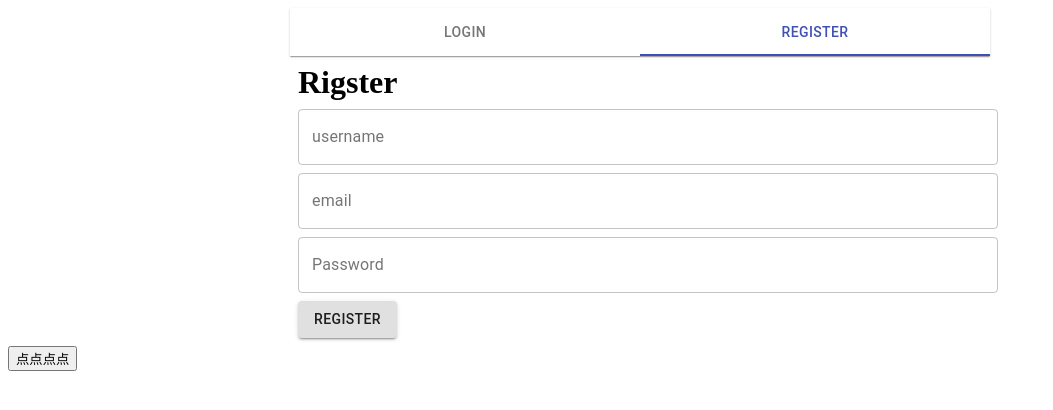
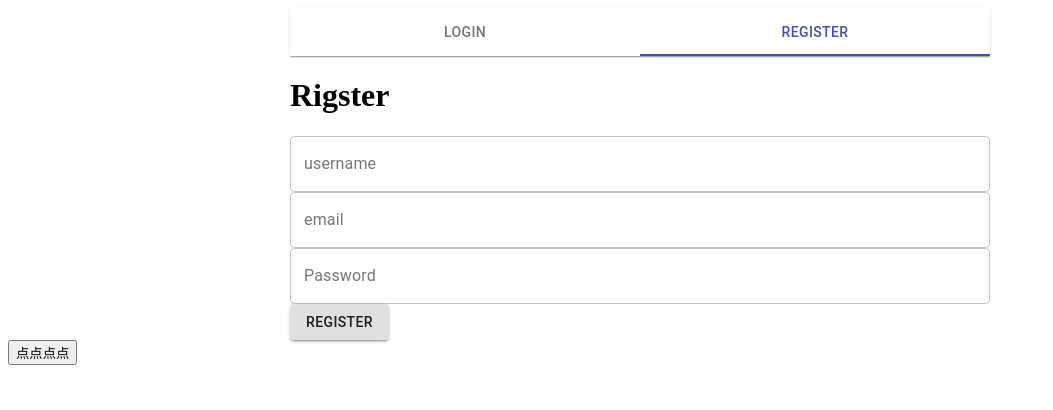
Before and after one commit to HappyXll/xLearnBlog, a React app: page /login in a window 1280 px wide. Shown: the top 410 px of the page, without its empty margins (0-1053 px from the left). Built offline with nearby package versions, Linux system fonts and the light colour scheme; no server answers.

Commit message:
change the homepage

```diff
--- a/package.json
+++ b/package.json
@@ -70,7 +70,6 @@
     "react-redux": "^7.2.4",
     "redux": "^4.1.0",
     "redux-thunk": "^2.3.0",
-    "shards-react": "^1.0.3",
     "tailwindcss": "^2.0.4"
   }
 }
--- a/src/Login.js
+++ /dev/null
@@ -1,157 +0,0 @@
-import React,{useState, useEffect} from "react";
-import TextField from "@material-ui/core/TextField";
-import { makeStyles } from '@material-ui/core/styles';
-import { Button, } from "@material-ui/core";
-import api from 'api';
-import Paper from '@material-ui/core/Paper';
-import Tabs from '@material-ui/core/Tabs';
-import Tab from '@material-ui/core/Tab';
-
-const useStyles = makeStyles((theme) => ({
-  root: {
-    '& > *': {
-      margin: theme.spacing(1),
-      width: '100%',
-    },
-  },
-}));
-export default function Login() {
-
-  const classes = useStyles();
-  const [loginInfo,setLoginInfo]=useState();
-  const [index,setIndex]=useState(1);
-  const [value, setValue] = React.useState(1);
-
-  const handleChange = (event, newValue) => {
-    console.log("hahah",event, newValue);
-    setIndex(newValue);
-  };
-  useEffect(()=>{
-    api.post("/login",{
-      "name": "BiaoChenXuYing",
-      "password": "888888",
-      "email": "admin@qq.com"
-    }).then((response)=>{
-     console.log("ressss",response.data.data);
-    })
-
-  },[])
-  const typeUserName = (username) => {
-    console.log(username.target.value);
-  };
-  const typePassWord = (passWard) => {
-    console.log(passWard.target.value);
-  };
-  const Login =()=>{
-    return (<form className={classes.root}  noValidate autoComplete="off">
-    <h1 className=" font-size">Login  </h1>
-      <div className="mb-4 mt-3">
-        <TextField
-          id="outlined-basic"
-          label="username"
-          variant="outlined"
-          margin="normal"
-          onChange={typeUserName}
-
-          style={{width:"100%"}}
-        />
-      </div>
-      <div>
-        <TextField
-          id="outlined-password-input"
-          label="Password"
-          type="password"
-          autoComplete="current-password"
-          variant="outlined"
-          onChange={typePassWord}
-
-          style={{width:"100%"}}
-        />
-      </div>
-      <div className=" mt-3">
-
-      </div>
-      <div>
-        <Button
-          variant="contained"
-          className="mt-6 mb-8"
-          onClick={() => {
-            console.log(111);
-          }}
-        >
-          submit
-        </Button>
-      </div>
-      </form>)
-  }
-  const Register =()=>{
-    return (<form className={classes.root}  noValidate autoComplete="off">
-      <h1>Rigster </h1>
-      <div className="mb-4 mt-3">
-        <TextField
-          id="outlined-basic"
-          label="username"
-          variant="outlined"
-          onChange={typeUserName}
-          style={{width:"100%"}}
-        />
-      </div>
-      <div className=" mt-3">
-      <TextField
-          id="outlined-basic"
-          label="email"
-          variant="outlined"
-          onChange={typeUserName}
-          style={{width:"100%"}}
-        />
-      </div>
-      <div>
-        <TextField
-          id="outlined-password-input"
-          label="Password"
-          type="password"
-          autoComplete="current-password"
-          variant="outlined"
-          onChange={typePassWord}
-          style={{width:"100%"}}
-        />
-      </div>
-
-      <div>
-        <Button
-          variant="contained"
-          className="mt-6 mb-6"
-          onClick={() => {
-            console.log(111);
-          }}
-        >
-          Register
-        </Button>
-      </div>
-      </form>)
-  }
-  return (
-    <div className=" m-auto mt-6  ">
-
-      <div style={{width:"700px",margin:"auto"}}>
-      <Paper square>
-      <Tabs
-        value={value}
-        indicatorColor="primary"
-        textColor="primary"
-        onChange={handleChange}
-        variant="fullWidth"
-        aria-label="disabled tabs example"
-      >
-        <Tab label="LOGIN" />
-        <Tab label="Register" />
-      </Tabs>
-
-    </Paper>
-    {index===0&&<Login/>}
-      {index===1&&<Register/>}
-      </div>
-
-    </div>
-  );
-}
--- a/src/Routes.js
+++ b/src/Routes.js
@@ -2,17 +2,14 @@ import React from "react";
 import Liabrary from "./js/components/Library/Library";
 import Loadable from "react-loadable";
 import Loading from "../src/js/components/Loading";
-import Login from './Login';
+import Login from './js/components/Login/Login';
 
-const Blog = Loadable({
-  loader: () => import("./js/components/Blogs/Blog"),
+const HomePage = Loadable({
+  loader: () => import("./js/components/HomePage/HomePage"),
   loading: Loading,
 });
 
-// const Login = Loadable({
-//   loader: () => import("./js/components/Login/Login"),
-//   loading: Loading,
-// });
+
 let routers = [
   {
     path:"/login",
@@ -20,8 +17,8 @@ let routers = [
   },
   //
   {
-    path: "/Blog",
-    componentName: Blog,
+    path: "/homePage",
+    componentName: HomePage,
 
   },
   {
@@ -30,7 +27,7 @@ let routers = [
   },
   {
 
-    componentName: Liabrary,
+    componentName: HomePage,
   },
 
 
--- a/src/js/components/Blogs/Blog.js
+++ /dev/null
@@ -1,37 +0,0 @@
-import React from "react";
-import "./blogs.css";
-
-import { Breadcrumb, BreadcrumbItem } from "shards-react";
-import { Button } from "shards-react";
-import "bootstrap/dist/css/bootstrap.min.css";
-import "shards-ui/dist/css/shards.min.css";
-
-function Blog(props) {
-  console.log("propsBlog", props);
-  return (
-    <div className="Blog-wrap">
-      <div className="blog_box">
-        <div className="top-box">
-          <Button> ABOUT ME</Button>
-          <Button theme="light">FrentEnd Lists </Button>
-          <Button theme="success" onClick={()=>{props.history.push("/login")}}>Login</Button>
-          <Button theme="info">EDIT</Button>
-          {/* <Button theme="warning">Warning</Button>
-        <Button theme="danger">Danger</Button>
-        <Button theme="light">Light</Button>
-        <Button theme="dark">Dark</Button> */}
-        </div>
-        <Breadcrumb>
-          <BreadcrumbItem>
-            <a href="#">Home</a>
-          </BreadcrumbItem>
-          <BreadcrumbItem active>Library</BreadcrumbItem>
-        </Breadcrumb>
-      </div>
-      <section className='box-contents'></section>
-    </div>
-  );
-
-}
-
-export default Blog;
--- /dev/null
+++ b/src/js/components/HomePage/HomePage.js
@@ -0,0 +1,22 @@
+import React from "react";
+import "./homepage.css";
+import { Link } from "react-router-dom";
+
+import Login from "../Login/Login";
+function HomePage(props) {
+  console.log("propsBlog", props);
+  return (
+    <div className="Blog-wrap">
+      <div className="blog_box">
+        <div className="hm-navbar ">
+          <Link to="/">Home</Link>
+        </div>
+      </div>
+      <section className="box-contents">
+        <Login />
+      </section>
+    </div>
+  );
+}
+
+export default HomePage;
--- a/src/js/components/Blogs/blogs.css
+++ b/src/js/components/HomePage/homepage.css
@@ -1,13 +1,10 @@
-/* .blog_box{
- border:1px solid red;
-} */
 .Blog-wrap{
   background: #675858b8;
 }
 .blog_box{
   width: 750px;
- margin: auto;
-  margin-top: 100px;
+  margin: auto;
+   margin-top: 100px;
 }
 .top-box{
   display: flex;
@@ -18,5 +15,8 @@
   margin: auto;
   height: 600px;
   background: #e9ebef7a;
-  margin-top: -13px;
 }
+.hm-navbar{
+  height: 45px;
+  background-color: #1f6a3687;
+}
--- a/src/js/components/Login/Login.js
+++ b/src/js/components/Login/Login.js
@@ -1,12 +1,157 @@
-import * as React from 'react'
+import React,{useState, useEffect} from "react";
+import TextField from "@material-ui/core/TextField";
+import { makeStyles } from '@material-ui/core/styles';
+import { Button, } from "@material-ui/core";
+import api from 'api';
+import Paper from '@material-ui/core/Paper';
+import Tabs from '@material-ui/core/Tabs';
+import Tab from '@material-ui/core/Tab';
 
-function Login(props) {
-  console.log("fff");
+const useStyles = makeStyles((theme) => ({
+  root: {
+    '& > *': {
+      //margin: theme.spacing(1),
+      width: '100%',
+    },
+  },
+}));
+export default function Login() {
+
+  const classes = useStyles();
+  const [loginInfo,setLoginInfo]=useState();
+  const [index,setIndex]=useState(1);
+  const [value, setValue] = React.useState(1);
+
+  const handleChange = (event, newValue) => {
+    console.log("hahah",event, newValue);
+    setIndex(newValue);
+  };
+  useEffect(()=>{
+    api.post("/login",{
+      "name": "BiaoChenXuYing",
+      "password": "888888",
+      "email": "admin@qq.com"
+    }).then((response)=>{
+     console.log("ressss",response.data.data);
+    })
+
+  },[])
+  const typeUserName = (username) => {
+    console.log(username.target.value);
+  };
+  const typePassWord = (passWard) => {
+    console.log(passWard.target.value);
+  };
+  const Login =()=>{
+    return (<form className={classes.root}  noValidate autoComplete="off">
+    <h1 className=" font-size">Login  </h1>
+      <div >
+        <TextField
+          id="outlined-basic"
+          label="username"
+          variant="outlined"
+          margin="normal"
+          onChange={typeUserName}
+
+          style={{width:"100%"}}
+        />
+      </div>
+      <div>
+        <TextField
+          id="outlined-password-input"
+          label="Password"
+          type="password"
+          autoComplete="current-password"
+          variant="outlined"
+          onChange={typePassWord}
+
+          style={{width:"100%"}}
+        />
+      </div>
+      <div className=" mt-3">
+
+      </div>
+      <div>
+        <Button
+          variant="contained"
+          className="mt-6 mb-8"
+          onClick={() => {
+            console.log(111);
+          }}
+        >
+          submit
+        </Button>
+      </div>
+      </form>)
+  }
+  const Register =()=>{
+    return (<form className={classes.root}  noValidate autoComplete="off">
+      <h1>Rigster </h1>
+      <div className="mb-4 mt-3">
+        <TextField
+          id="outlined-basic"
+          label="username"
+          variant="outlined"
+          onChange={typeUserName}
+          style={{width:"100%"}}
+        />
+      </div>
+      <div className=" mt-3">
+      <TextField
+          id="outlined-basic"
+          label="email"
+          variant="outlined"
+          onChange={typeUserName}
+          style={{width:"100%"}}
+        />
+      </div>
+      <div>
+        <TextField
+          id="outlined-password-input"
+          label="Password"
+          type="password"
+          autoComplete="current-password"
+          variant="outlined"
+          onChange={typePassWord}
+          style={{width:"100%"}}
+        />
+      </div>
+
+      <div>
+        <Button
+          variant="contained"
+          className="mt-6 mb-6"
+          onClick={() => {
+            console.log(111);
+          }}
+        >
+          Register
+        </Button>
+      </div>
+      </form>)
+  }
   return (
-    <div>
-      Loging....
+    <div >
+
+      <div style={{width:"700px",margin:"auto"}}>
+      <Paper square>
+      <Tabs
+        value={value}
+        indicatorColor="primary"
+        textColor="primary"
+        onChange={handleChange}
+        variant="fullWidth"
+        aria-label="disabled tabs example"
+      >
+        <Tab label="LOGIN" />
+        <Tab label="Register" />
+      </Tabs>
+
+    </Paper>
+    {index===0&&<Login/>}
+      {index===1&&<Register/>}
+      </div>
+
     </div>
   );
 }
-
-export default Login;
```
Also changed, not shown: src/Demo.tsx (deleted), 1 other file (tests, documents, lock files or other folders).
